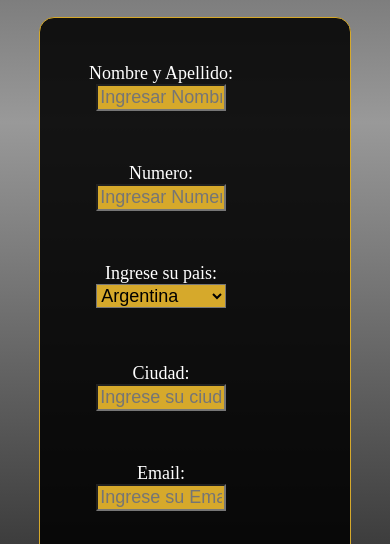
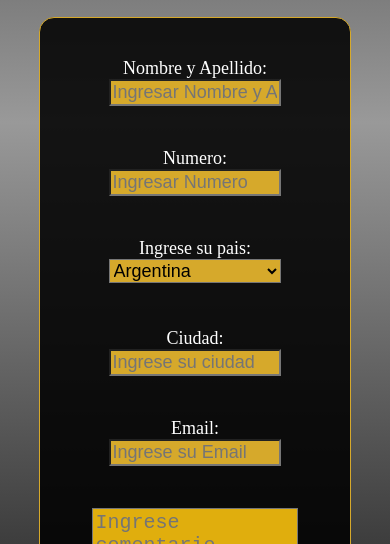
Before and after one commit to Liyigamy/IMP, a website: page paginas/contratar.html in a window 390 px wide. Shown: the part 300-844 px from the top of the page. Drawn offline with Linux system fonts and the light colour scheme.

Commit message:
Pagina Arreglada con los media Q

```diff
--- a/scss/_media.scss
+++ b/scss/_media.scss
@@ -34,7 +34,8 @@
     }
     /* Proyectos */
     /* Contacto */
-    .contacto{
+    .contratar{
+        .fondo-contratar{.contacto{
             display: flex;
             flex-direction: column;
             justify-content: center;
@@ -52,9 +53,6 @@
                 display: flex;
                 flex-direction: column;
             }
-        .contacto{
-
-        }
         }
         .ubi{
             display: none;
@@ -63,6 +61,8 @@
             }
             iframe{
                 display: none;
+            }
+        }
         }
     }
     .contacto .numero, .pais, .ciudad, .email, .comentario, .nombre{
@@ -159,6 +159,14 @@
     .contratar{
         margin-top: 50px;
         margin-bottom: 40px;
+        .fondo-contratar{
+            .contacto{
+                display: flex;
+                div{
+                    margin: 20%;
+                }
+            }
+        }
     }
     /* Contratar */
     /* Proyectos */
@@ -251,4 +259,11 @@
             width: 240px;
         }
     }
+    .contacto{
+        div{
+            display: flex;
+            width: 100%;
+            margin: 0;
         }
+    }
+}
```
Also changed, not shown: estilos/main.css. Lines whose indentation alone changed are shown as unchanged.
